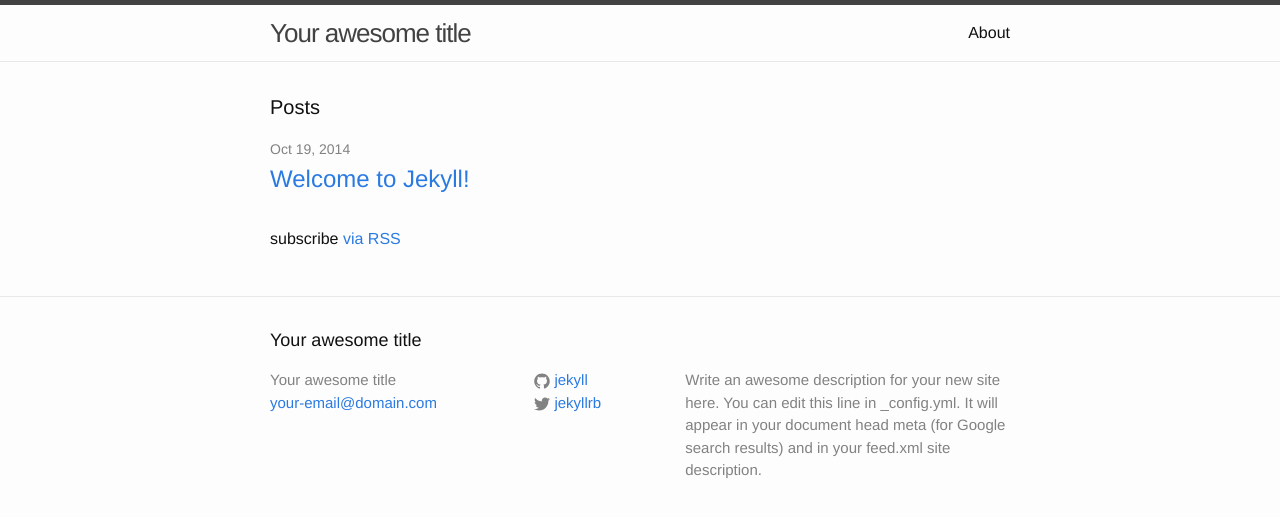
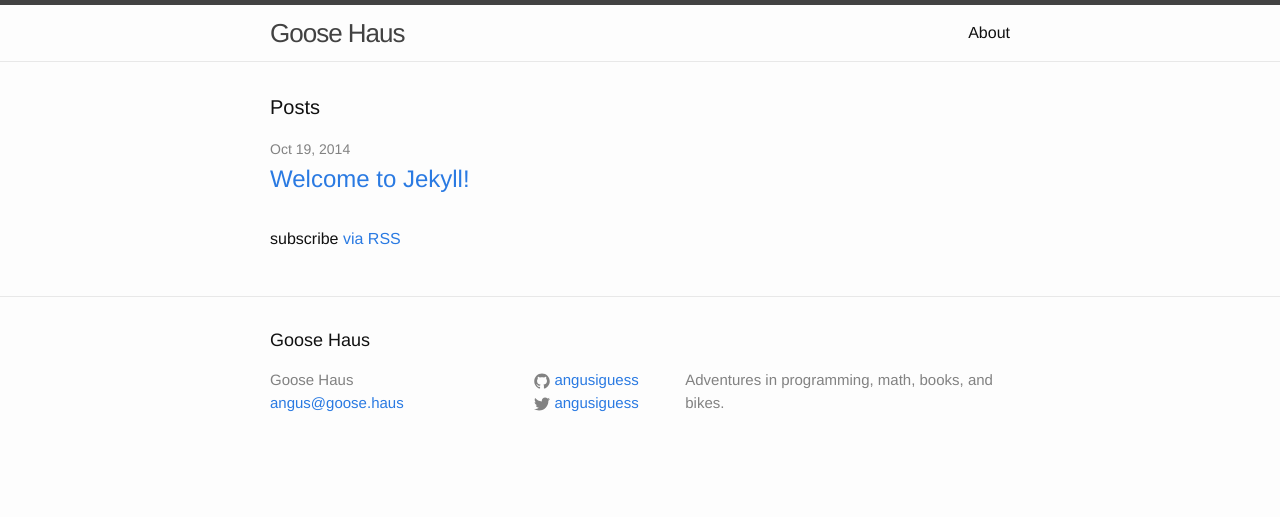
Before and after one commit to angusiguess/angusiguess.github.io-archive, a Jekyll site: the page built from index.html, in a window 1280 px wide. Shown: the top 517 px of the page. Built offline with Jekyll 4.4.1, drawn with Linux system fonts in a browser that asks for light colours.

Commit message:
Add config

```diff
--- a/_config.yml
+++ b/_config.yml
@@ -1,14 +1,12 @@
 # Site settings
-title: Your awesome title
-email: your-email@domain.com
+title: Goose Haus
+email: angus@goose.haus
 description: > # this means to ignore newlines until "baseurl:"
-  Write an awesome description for your new site here. You can edit this
-  line in _config.yml. It will appear in your document head meta (for
-  Google search results) and in your feed.xml site description.
+  Adventures in programming, math, books, and bikes.
 baseurl: "" # the subpath of your site, e.g. /blog/
-url: "http://yourdomain.com" # the base hostname & protocol for your site
-twitter_username: jekyllrb
-github_username:  jekyll
+url: "http://goose.haus" # the base hostname & protocol for your site
+twitter_username: angusiguess
+github_username:  angusiguess
 
 # Build settings
 markdown: kramdown
```
